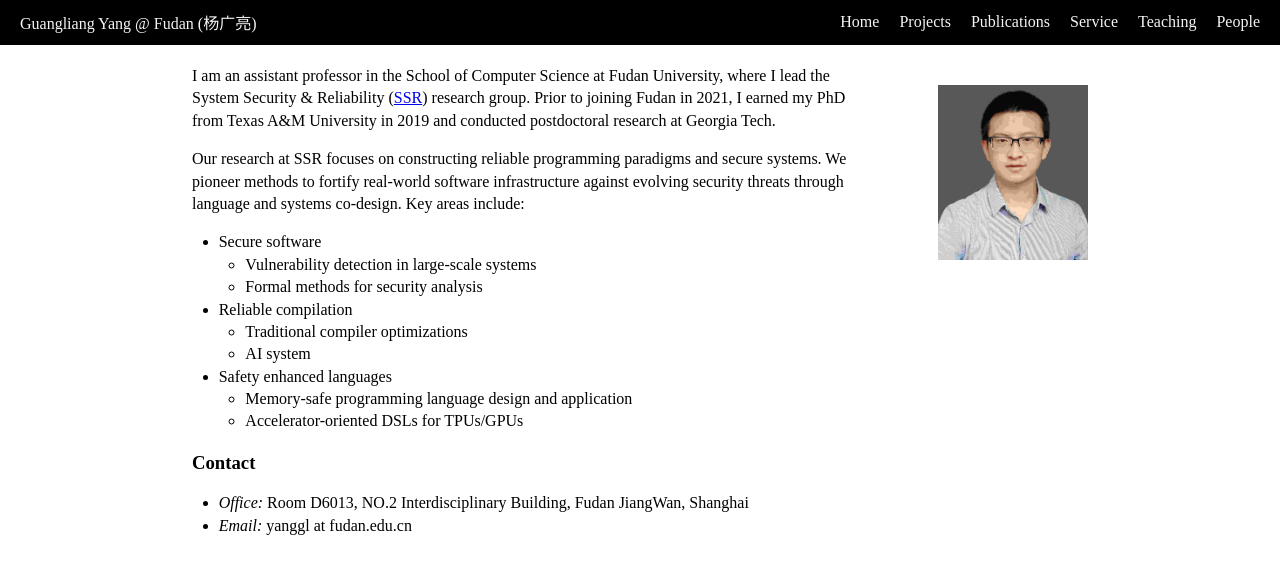
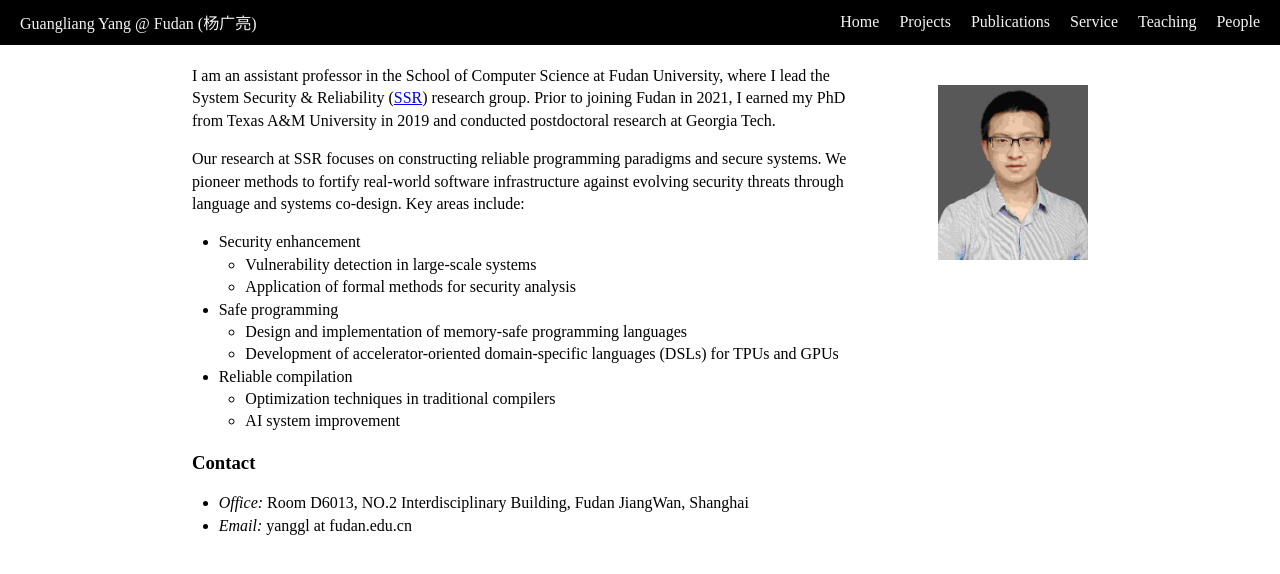
Before and after one commit to yang-guangliang/yang-guangliang.github.io, a Jekyll site: the page built from index.md, in a window 1280 px wide. Shown: the top 574 px of the page. Built offline with Jekyll 4.4.1, drawn with Linux system fonts in a browser that asks for light colours.

Commit message:
Update index.md

```diff
--- a/index.md
+++ b/index.md
@@ -11,15 +11,15 @@ I am an assistant professor in the School of Computer Science at Fudan Universit
 
 Our research at SSR focuses on constructing reliable programming paradigms and secure systems. We pioneer methods to fortify real-world software infrastructure against evolving security threats through language and systems co-design. Key areas include:
 
-- Secure software
+- Security enhancement
    - Vulnerability detection in large-scale systems
-   - Formal methods for security analysis
+   - Application of formal methods for security analysis
+- Safe programming
+   - Design and implementation of memory-safe programming languages
+   - Development of accelerator-oriented domain-specific languages (DSLs) for TPUs and GPUs
 - Reliable compilation
-   - Traditional compiler optimizations
-   - AI system
-- Safety enhanced languages
-   - Memory-safe programming language design and application
-   - Accelerator-oriented DSLs for TPUs/GPUs
+   - Optimization techniques in traditional compilers
+   - AI system improvement
 
 ### Contact
 
```
